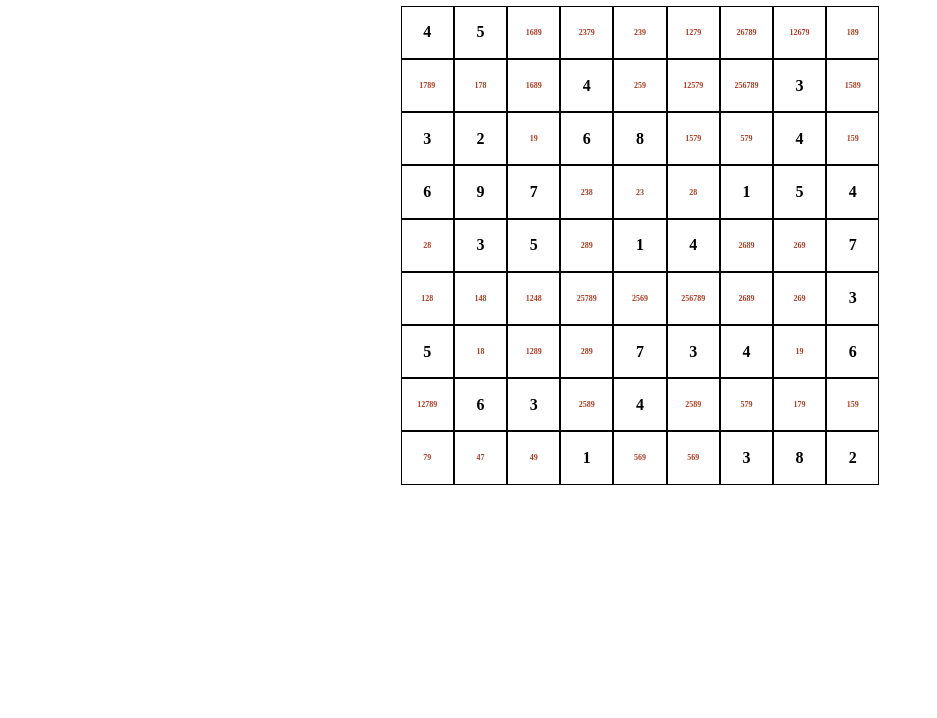
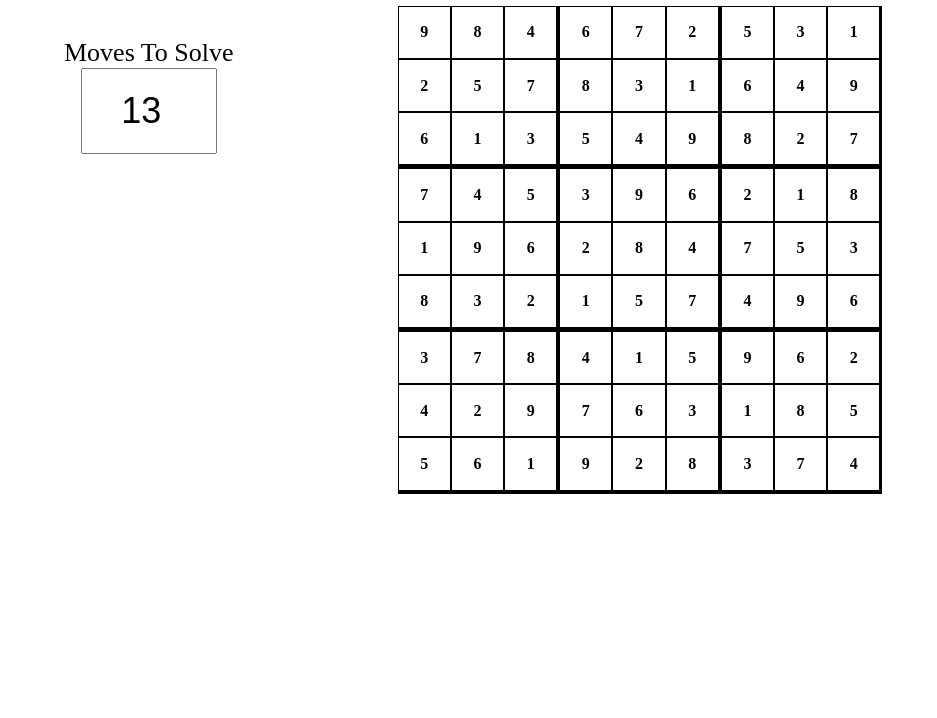
Before and after one commit to miaklwalker/Sudoku-Algorithms, a plain HTML site: page index.html in a window 1280 px wide. Shown: the part 82-800 px from the top of the page, without its empty margins (0-937 px from the left). Drawn offline with Linux system fonts and the light colour scheme.

Commit message:
A little bit of styling

```diff
--- a/main.js
+++ b/main.js
@@ -14,10 +14,10 @@ const puzzles = [
 
     // Inference Theory
     //'000060010010000780603090000760000000000000060000080974801920500050073000040001000',
-    //'004600000200800600010509000700000018090000750030100000070410002029000005000008004',
+    '004600000200800600010509000700000018090000750030100000070410002029000005000008004',
 
     // Stumped
-    '450000000000000030020680040697000050005014007000000000500073006063040000000100082',
+    //'450000000000000030020680040697000050005014007000000000500073006063040000000100082',
     //'035070200090800000002001000000008010007650000000007040000090060000000405300086902'
     //'503920100600700009020000030000000005000003040000800200190076000700008060080090000',
     //'080010090000000620300600040050000000060200004070458002000072001000009000040800000',
--- a/style.css
+++ b/style.css
@@ -12,6 +12,9 @@ body{
 .row{
     display: flex;
 }
+.row:nth-child(3n){
+    border-bottom: 3px solid black;
+}
 .cell{
     display: flex;
     justify-content: center;
@@ -22,7 +25,9 @@ body{
     font-weight: 900;
     color:black;
 }
-
+.cell:nth-child(3n){
+    border-right: 3px solid black;
+}
 .candidates{
     color:rgb(173, 60, 32);
     font-size: 8px;
@@ -32,11 +37,16 @@ body{
 
 .output{
     position: absolute;
-    top: 5%;
+    top: 15%;
+    left: 5%;
     display: flex;
     flex-direction: column;
     align-items: center;
+    font-size:26px;
 }
 .output>input{
     width:10vw;
+    height:10vh;
+    font-size: 36px;
+    text-align: center;
 }
```
